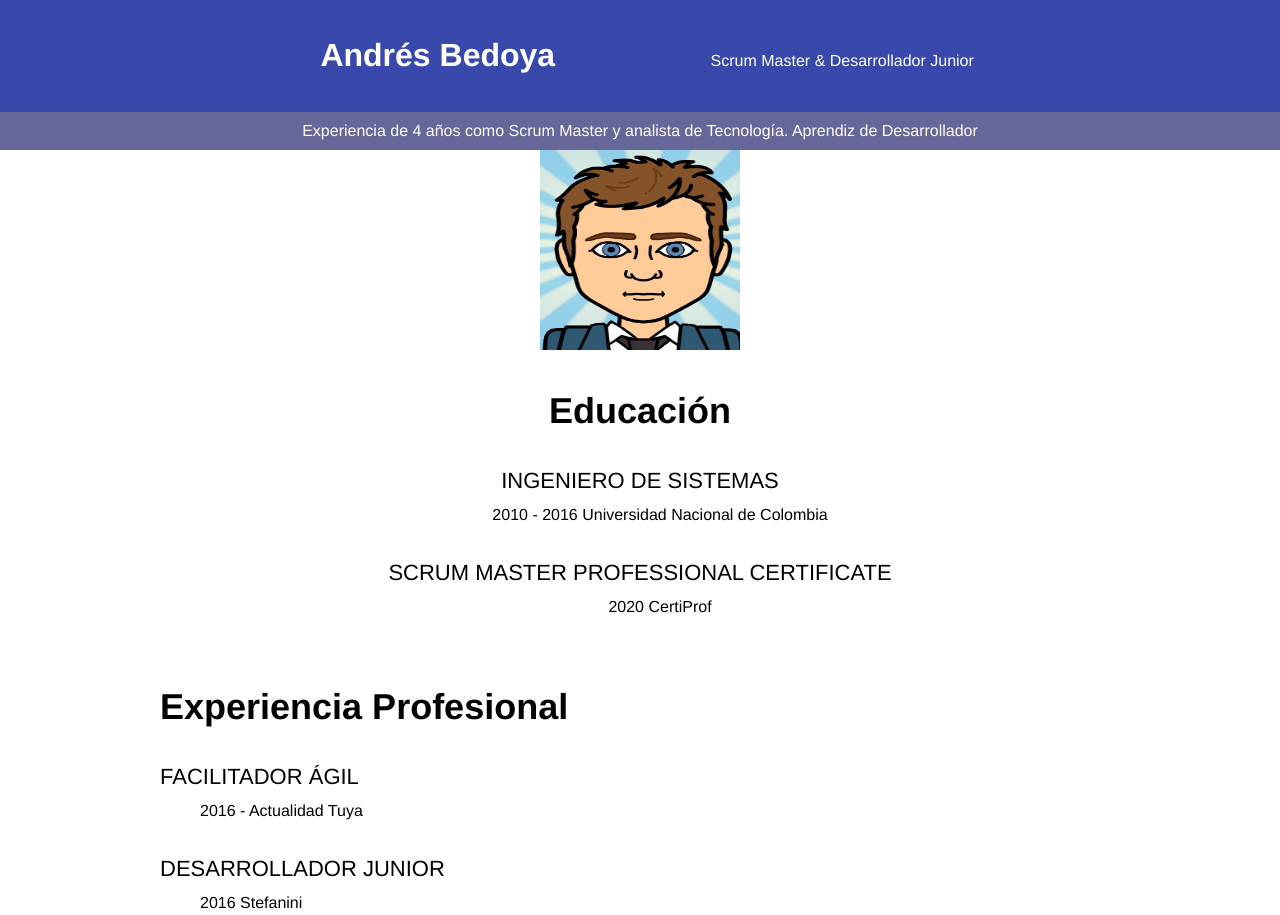
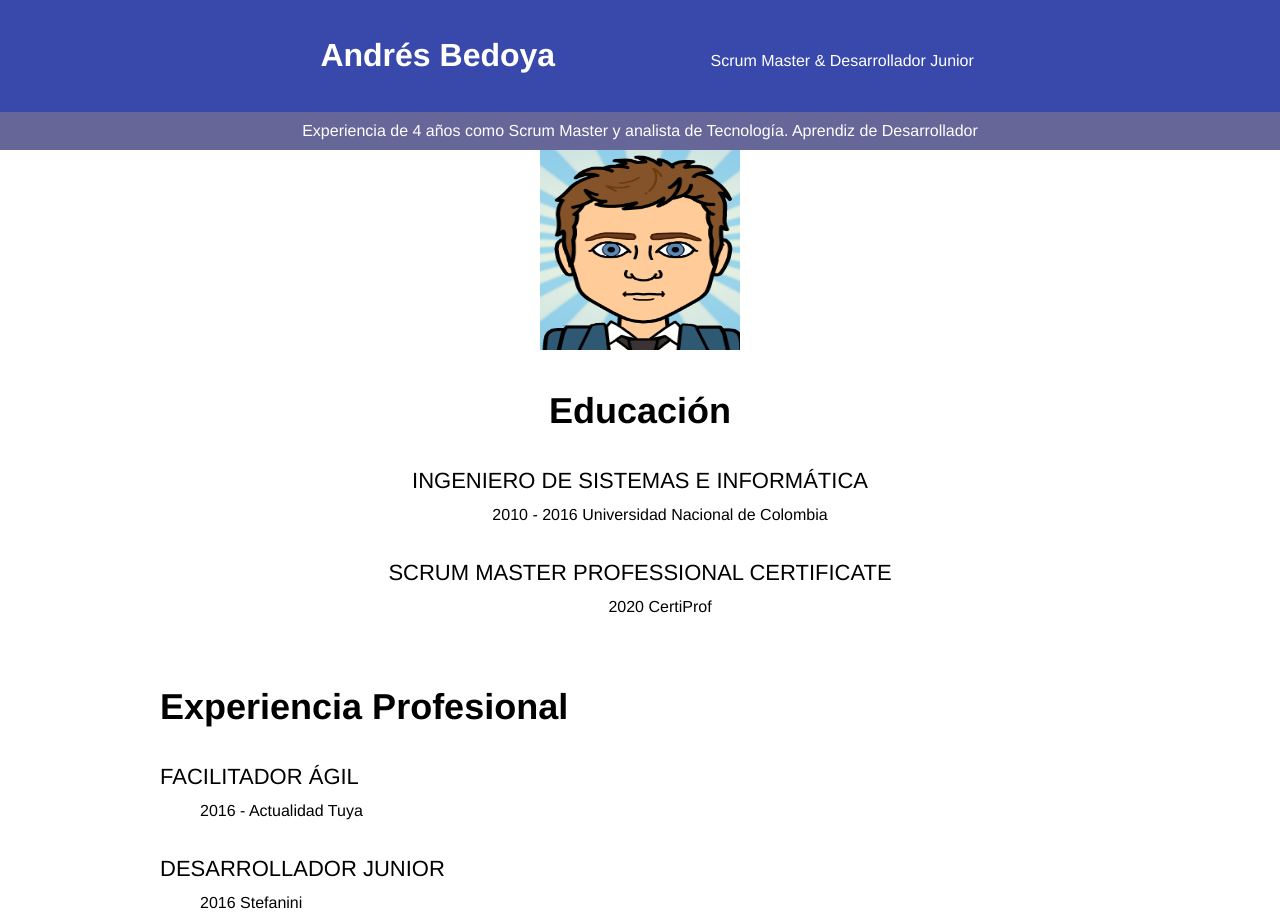
Before and after one commit to jabedoyah/jabedoyah.github.com, a plain HTML site: page cv/index.html in a window 1280 px wide. Shown: the top 915 px of the page. Drawn offline with Linux system fonts and the light colour scheme.

Commit message:
Cambio de texto en index

```diff
--- a/cv/index.html
+++ b/cv/index.html
@@ -20,7 +20,7 @@
                 <h3 style="font-size: 36px;font-weight: 700;">Educación</h3>
                 <div>
                     <dl>
-                        <dt style="font-size: 22px; text-transform: uppercase; margin-bottom: 12px; margin-top: 36px;">Ingeniero de Sistemas</dt>
+                        <dt style="font-size: 22px; text-transform: uppercase; margin-bottom: 12px; margin-top: 36px;">Ingeniero de Sistemas e informática</dt>
                         <dd>2010 - 2016 Universidad Nacional de Colombia</dd>
                         <dt style="font-size: 22px; text-transform: uppercase; margin-bottom: 12px; margin-top: 36px;">Scrum Master Professional Certificate</dt>
                         <dd>2020 CertiProf</dd>
```
